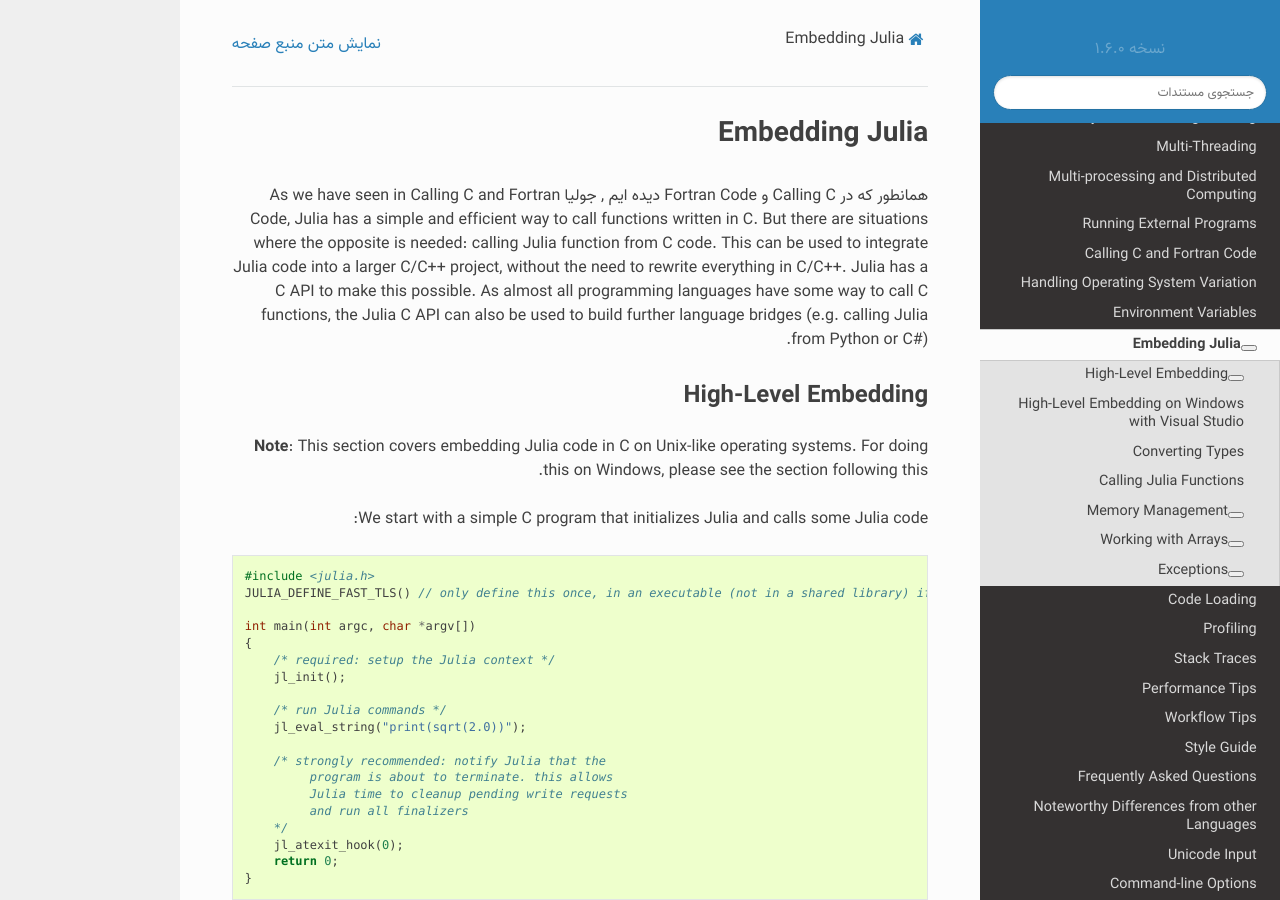
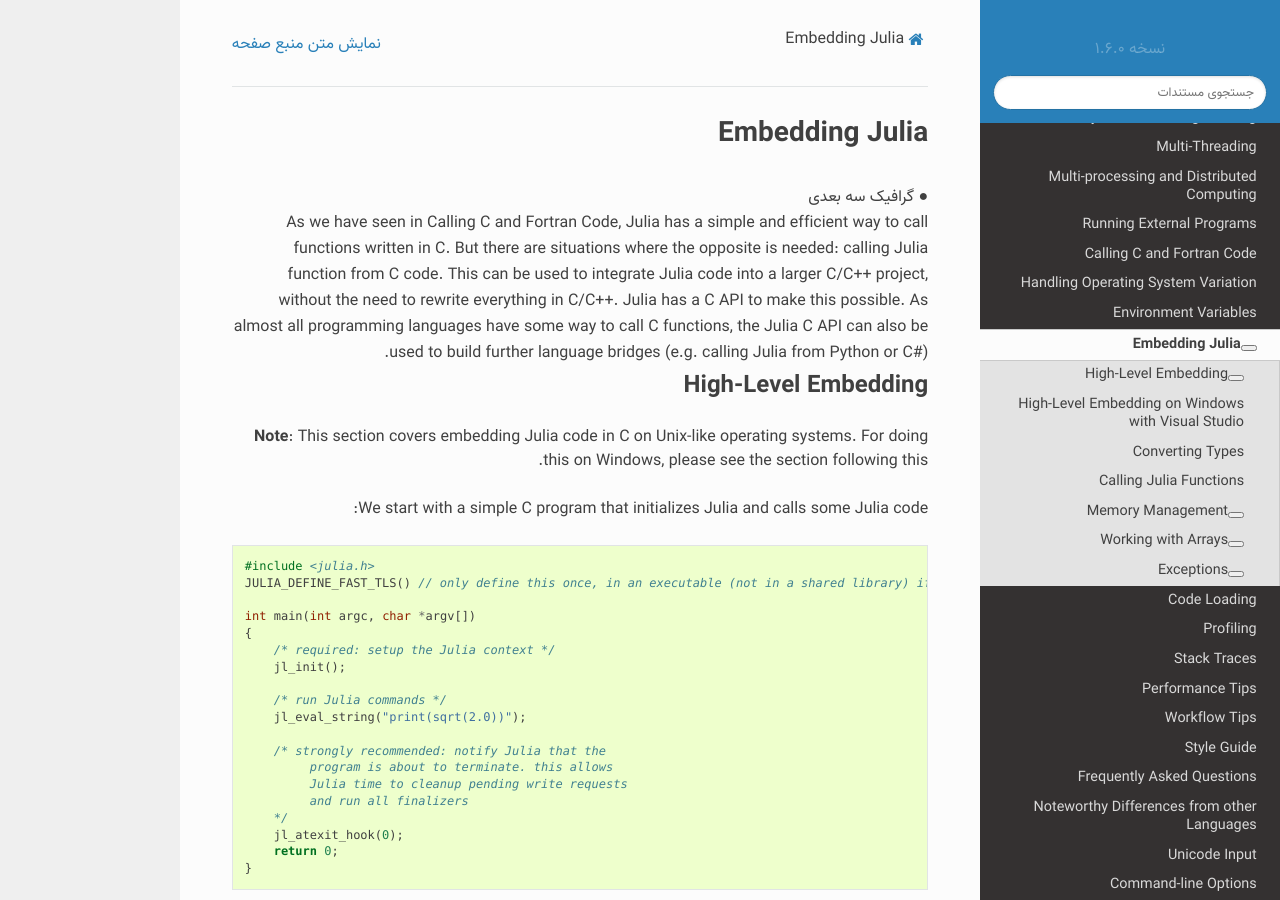
Before and after one commit to AppliedLinearAlgebra-Sharif/julia-docs, a Sphinx documentation site: the page built from docs/manual/embedding.md, in a window 1280 px wide and 900 px high. Built offline with Sphinx 7.4.7 and the Read the Docs theme 2.0.0, drawn with Linux system fonts in a browser that asks for light colours; pages that are not in the unit, such as notebooks, are missing from menus.

Commit message:
Update embedding.md

```diff
--- a/docs/manual/embedding.md
+++ b/docs/manual/embedding.md
@@ -1,6 +1,5 @@
 # Embedding Julia
-
-همانطور که در Calling C و Fortran Code دیده ایم , جولیا
+<div dir="rtl"> &#9679; گرافیک سه بعدی  </div>
 As we have seen in Calling C and Fortran Code, Julia has a simple and efficient way to
 call functions written in C. But there are situations where the opposite is needed: calling Julia
 function from C code. This can be used to integrate Julia code into a larger C/C++ project, without
```
